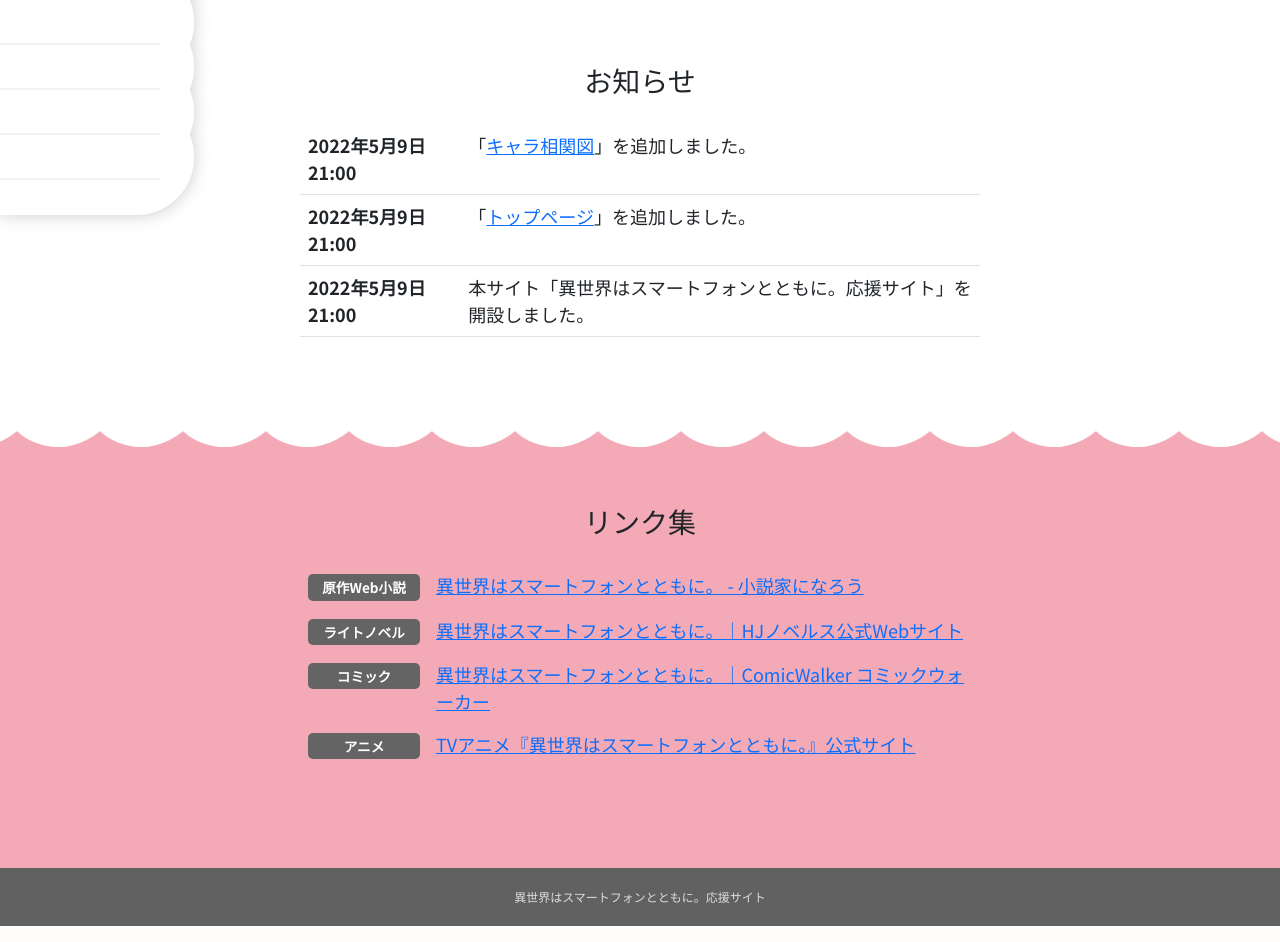
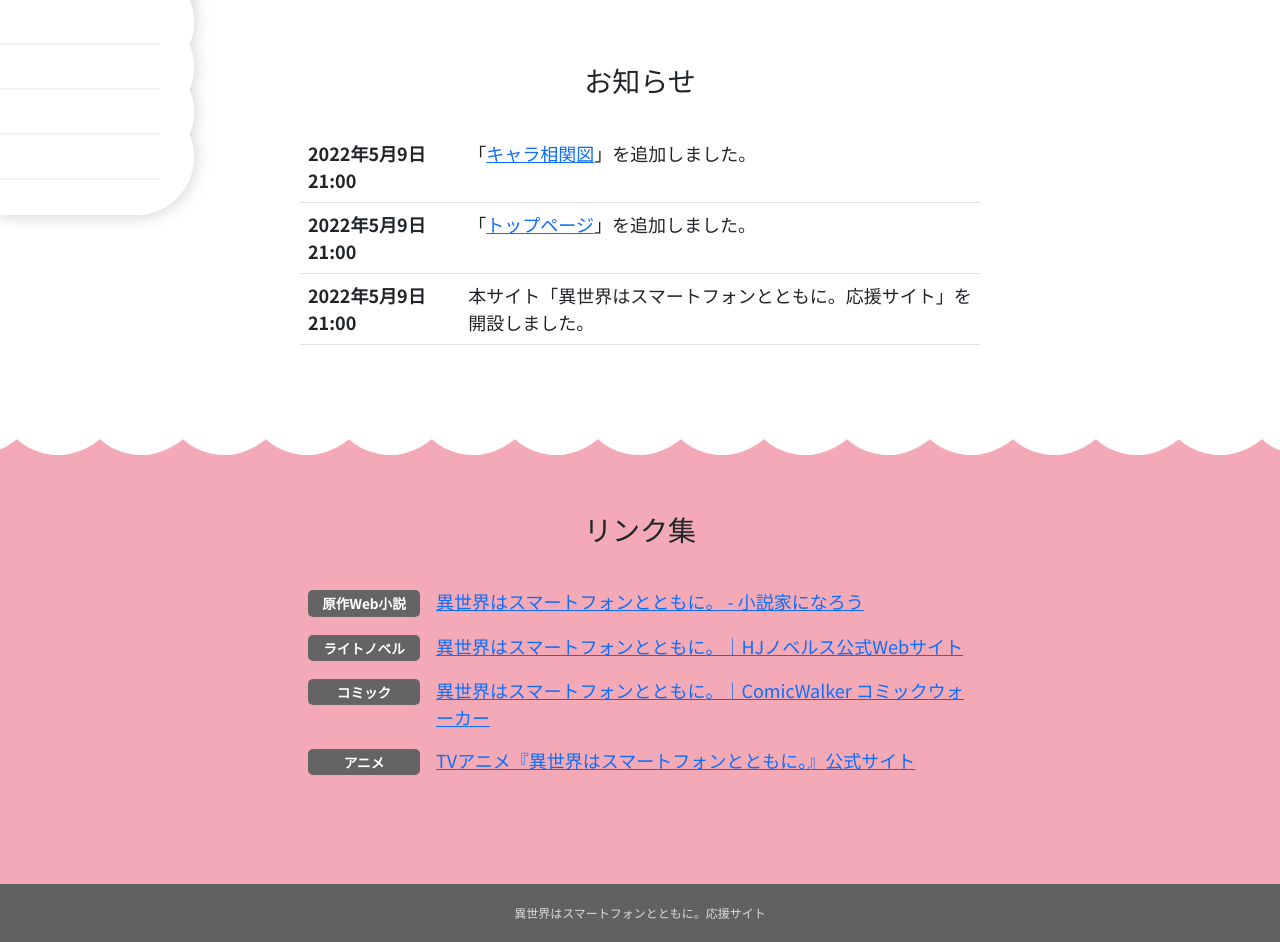
Before and after one commit to i-ma-mu/firstProject, a PHP site: page / in a window 1280 px wide. Shown: the part 480-1422 px from the top of the page. Run offline with PHP 8.4, Linux system fonts and the light colour scheme; some web fonts are replaced.

Commit message:
update h2,h3タグ余白調整

```diff
--- a/css/common.css
+++ b/css/common.css
@@ -3,7 +3,7 @@ body{
   font-size: 18px;
 }
 h2,h3{
-  margin-bottom: 1rem;
+  margin-bottom: 2rem;
   font-family: 'Kiwi Maru', serif;
 }
 .bg-theme{
```
